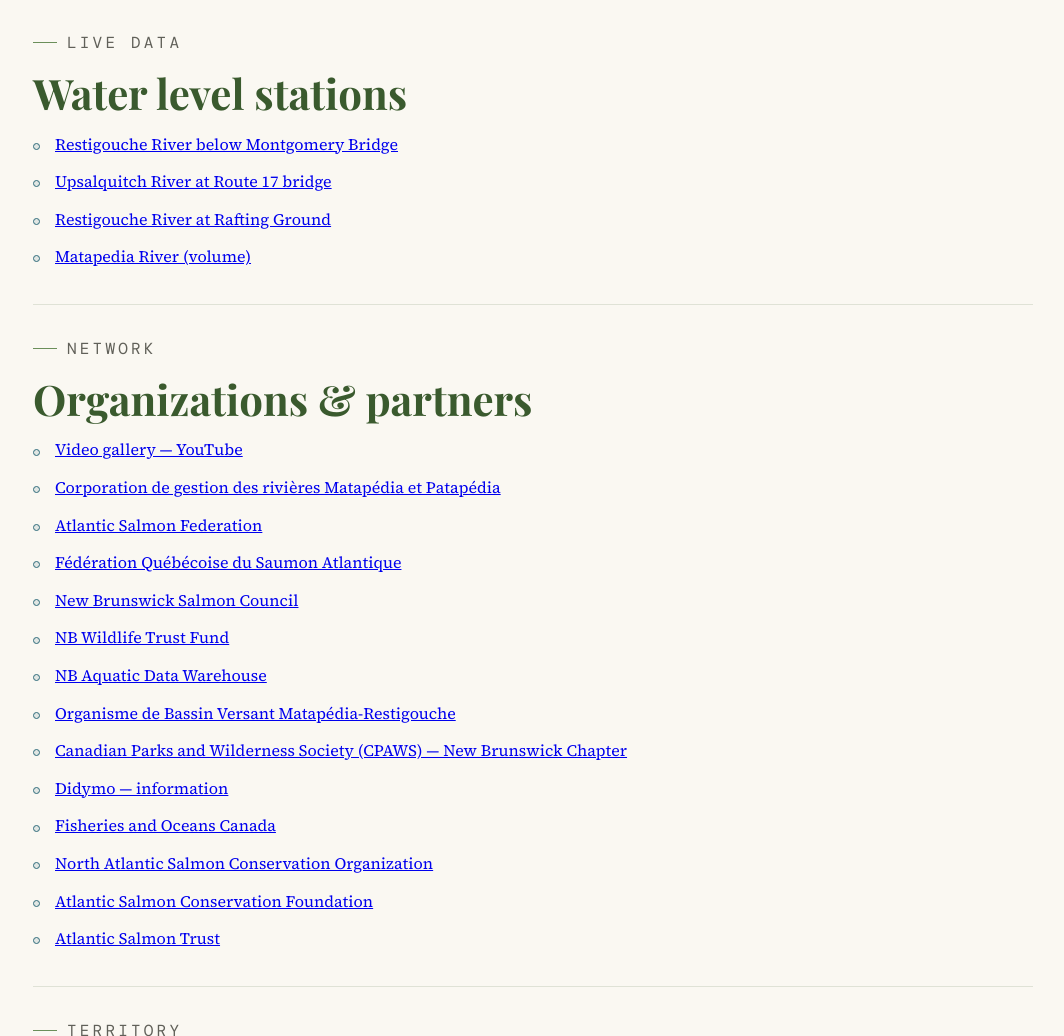
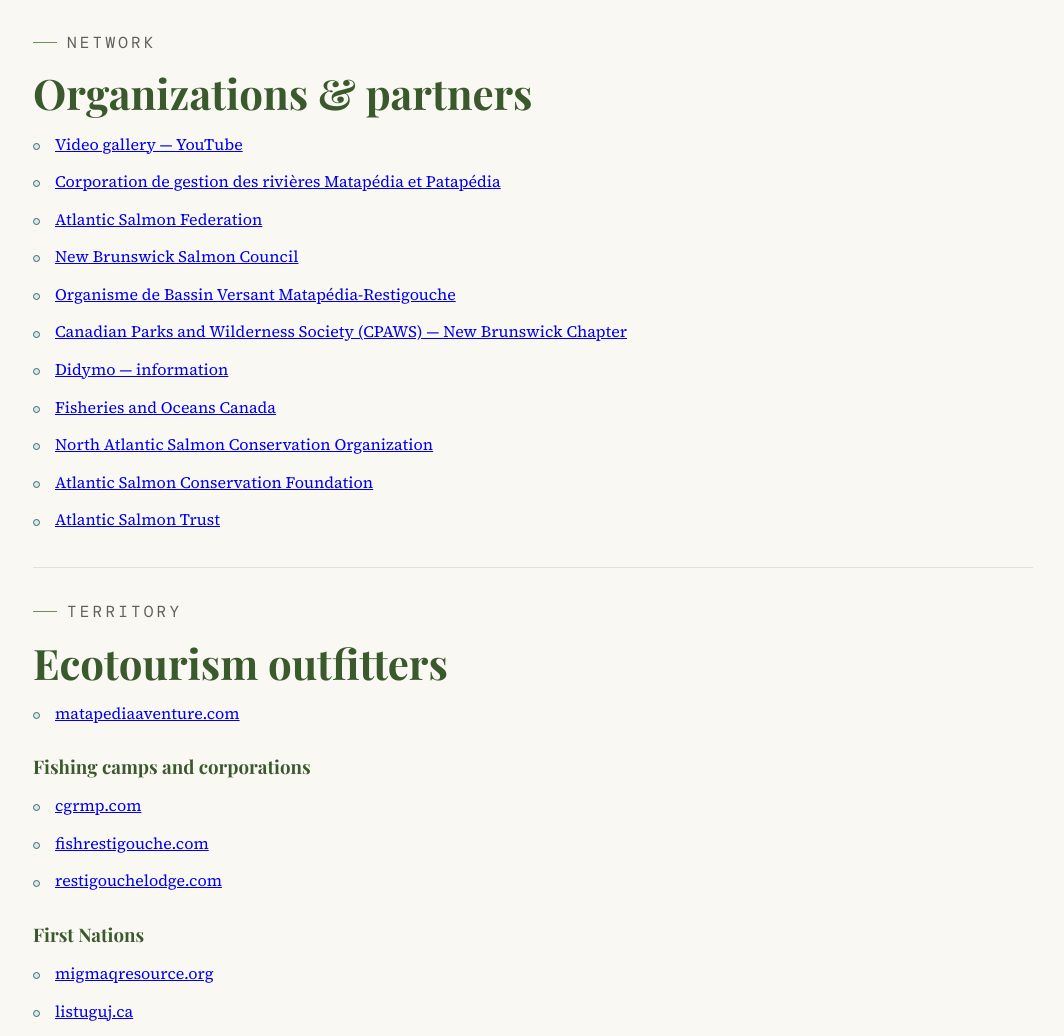
Before and after one commit to foxah047-stack/secure, a Jekyll site: the page built from resources/links/index.html, in a window 1280 px wide and 1400 px high. Shown: the part 364-1400 px from the top of the window, without its empty margins (107-1171 px from the left). Built offline with Jekyll 4.4.1, drawn with Linux system fonts in a browser that asks for light colours; some web fonts are replaced; some of the changed text lies outside the part shown.

Commit message:
Validate useful links and remove obsolete resources

```diff
--- a/resources/links/index.html
+++ b/resources/links/index.html
@@ -13,23 +13,6 @@
 
 <main class="detail-page">
   <section class="content-blocks content-blocks-stacked">
-    <div class="content-block" id="water-levels">
-      <p class="section-label"><span data-lang="en">Live data</span><span data-lang="fr">Données en direct</span></p>
-      <h2><span data-lang="en">Water level stations</span><span data-lang="fr">Stations de niveau d’eau</span></h2>
-      <ul class="clean-list" data-lang="en">
-        <li><a href="http://www.wateroffice.ec.gc.ca/graph/graph_e.html?stn=01BC001" target="_blank" rel="noopener">Restigouche River below Montgomery Bridge</a></li>
-        <li><a href="http://www.wateroffice.ec.gc.ca/graph/graph_e.html?stn=01BE001" target="_blank" rel="noopener">Upsalquitch River at Route 17 bridge</a></li>
-        <li><a href="http://www.wateroffice.ec.gc.ca/graph/graph_e.html?stn=01BJ007" target="_blank" rel="noopener">Restigouche River at Rafting Ground</a></li>
-        <li><a href="http://www.cehq.gouv.qc.ca/suivihydro/graphique.asp?NoStation=011509" target="_blank" rel="noopener">Matapedia River (volume)</a></li>
-      </ul>
-      <ul class="clean-list" data-lang="fr">
-        <li><a href="http://www.eau.ec.gc.ca/graph/graph_f.html?stn=01BC001" target="_blank" rel="noopener">Rivière Restigouche au pont Montgomery (rivière Kedgwick)</a></li>
-        <li><a href="http://www.eau.ec.gc.ca/graph/graph_f.html?stn=01BE001" target="_blank" rel="noopener">Rivière Upsalquitch au pont de la route 17</a></li>
-        <li><a href="http://www.eau.ec.gc.ca/graph/graph_f.html?stn=01BJ007" target="_blank" rel="noopener">Rivière Restigouche au site Rafting Ground</a></li>
-        <li><a href="http://www.cehq.gouv.qc.ca/suivihydro/graphique.asp?NoStation=011509" target="_blank" rel="noopener">Rivière Matapédia (volume d’eau)</a></li>
-      </ul>
-    </div>
-
     <div class="content-block" id="organizations">
       <p class="section-label"><span data-lang="en">Network</span><span data-lang="fr">Réseau</span></p>
       <h2><span data-lang="en">Organizations &amp; partners</span><span data-lang="fr">Organismes et partenaires</span></h2>
@@ -37,10 +20,7 @@
         <li><a href="http://www.youtube.com/restigouchesalmon" target="_blank" rel="noopener">Video gallery — YouTube</a></li>
         <li><a href="http://www.cgrmp.com" target="_blank" rel="noopener">Corporation de gestion des rivières Matapédia et Patapédia</a></li>
         <li><a href="http://www.asf.ca" target="_blank" rel="noopener">Atlantic Salmon Federation</a></li>
-        <li><a href="http://www.saumon-fqsa.qc.ca/" target="_blank" rel="noopener">Fédération Québécoise du Saumon Atlantique</a></li>
         <li><a href="http://www.nbsalmoncouncil.com/" target="_blank" rel="noopener">New Brunswick Salmon Council</a></li>
-        <li><a href="http://www.nbwtf.ca/" target="_blank" rel="noopener">NB Wildlife Trust Fund</a></li>
-        <li><a href="http://cri-linux.nbwaters.unb.ca/nb_aquatic_bioweb_map/" target="_blank" rel="noopener">NB Aquatic Data Warehouse</a></li>
         <li><a href="http://www.matapediarestigouche.org" target="_blank" rel="noopener">Organisme de Bassin Versant Matapédia-Restigouche</a></li>
         <li><a href="http://www.cpawsnb.org/" target="_blank" rel="noopener">Canadian Parks and Wilderness Society (CPAWS) — New Brunswick Chapter</a></li>
         <li><a href="https://www.mddep.gouv.qc.ca/eau/eco_aqua/didymo/didymo.pdf" target="_blank" rel="noopener">Didymo — information</a></li>
@@ -53,10 +33,7 @@
         <li><a href="http://www.youtube.com/restigouchesalmon" target="_blank" rel="noopener">Galerie vidéo — YouTube</a></li>
         <li><a href="http://www.cgrmp.com" target="_blank" rel="noopener">Corporation de gestion des rivières Matapédia et Patapédia</a></li>
         <li><a href="http://www.asf.ca" target="_blank" rel="noopener">Atlantic Salmon Federation (anglais)</a></li>
-        <li><a href="http://www.saumon-fqsa.qc.ca/" target="_blank" rel="noopener">Fédération Québécoise du Saumon Atlantique</a></li>
         <li><a href="http://www.nbsalmoncouncil.com/" target="_blank" rel="noopener">New Brunswick Salmon Council (anglais)</a></li>
-        <li><a href="http://www.fffnb.ca/" target="_blank" rel="noopener">Fonds de Fiducie de la Faune du N.-B.</a></li>
-        <li><a href="http://cri-linux.nbwaters.unb.ca/nb_aquatic_bioweb_map/" target="_blank" rel="noopener">Entrepôt de données aquatiques du N.-B.</a></li>
         <li><a href="http://www.matapediarestigouche.org" target="_blank" rel="noopener">Organisme de Bassin Versant Matapédia-Restigouche</a></li>
         <li><a href="http://www.cpawsnb.org/" target="_blank" rel="noopener">Société pour la nature et les parcs du Canada (SNAP) — section Nouveau-Brunswick</a></li>
         <li><a href="https://www.mddep.gouv.qc.ca/eau/eco_aqua/didymo/didymo.pdf" target="_blank" rel="noopener">Information sur l’algue Didymo</a></li>
@@ -92,10 +65,6 @@
         <li><span data-lang="en">Eel River Bar First Nation</span><span data-lang="fr">Première Nation d’Eel River Bar</span></li>
       </ul>
 
-      <h3><span data-lang="en">Leave No Trace</span><span data-lang="fr">Leave No Trace</span></h3>
-      <ul class="clean-list">
-        <li><a href="http://www.lnt.org/" target="_blank" rel="noopener">lnt.org</a></li>
-      </ul>
     </div>
   </section>
 </main>
```
Also changed, not shown: other parts of resources/links/index.html (+0 -4 lines).
